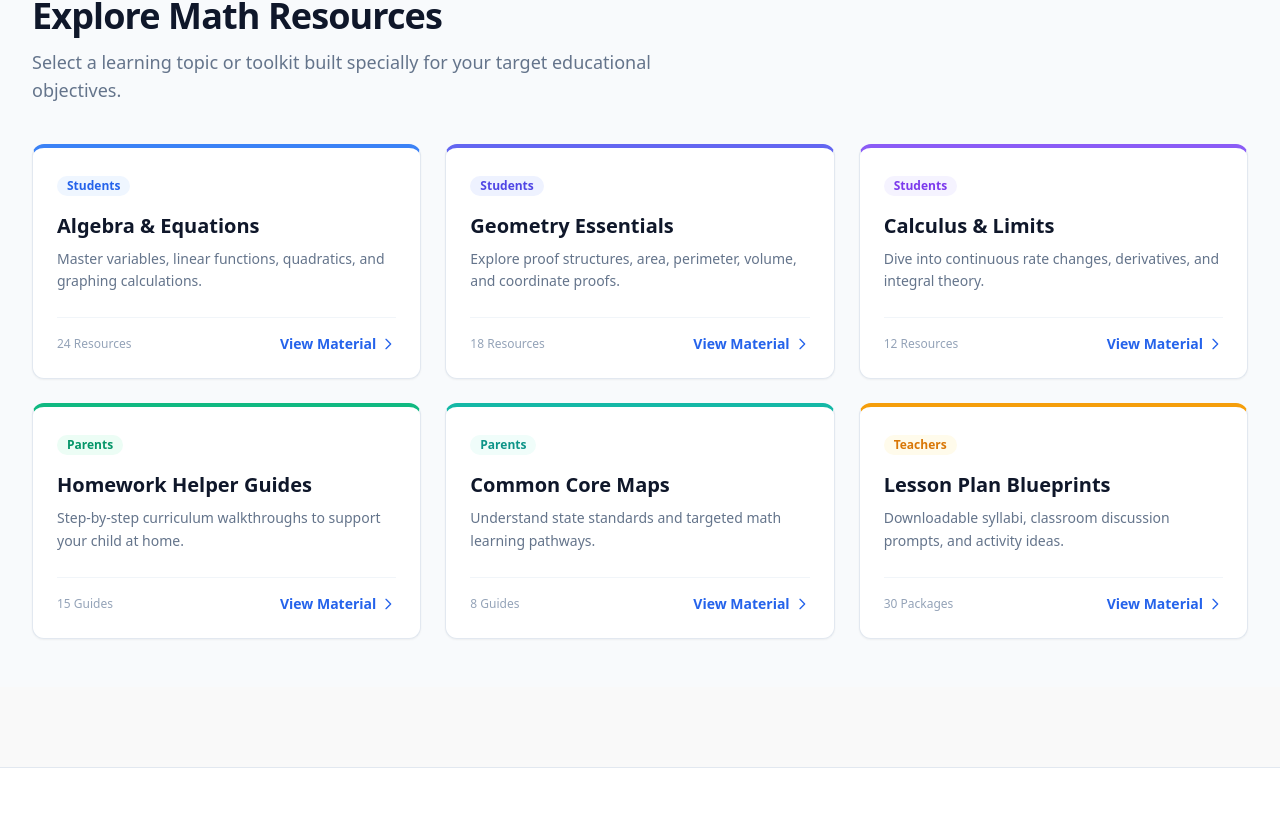
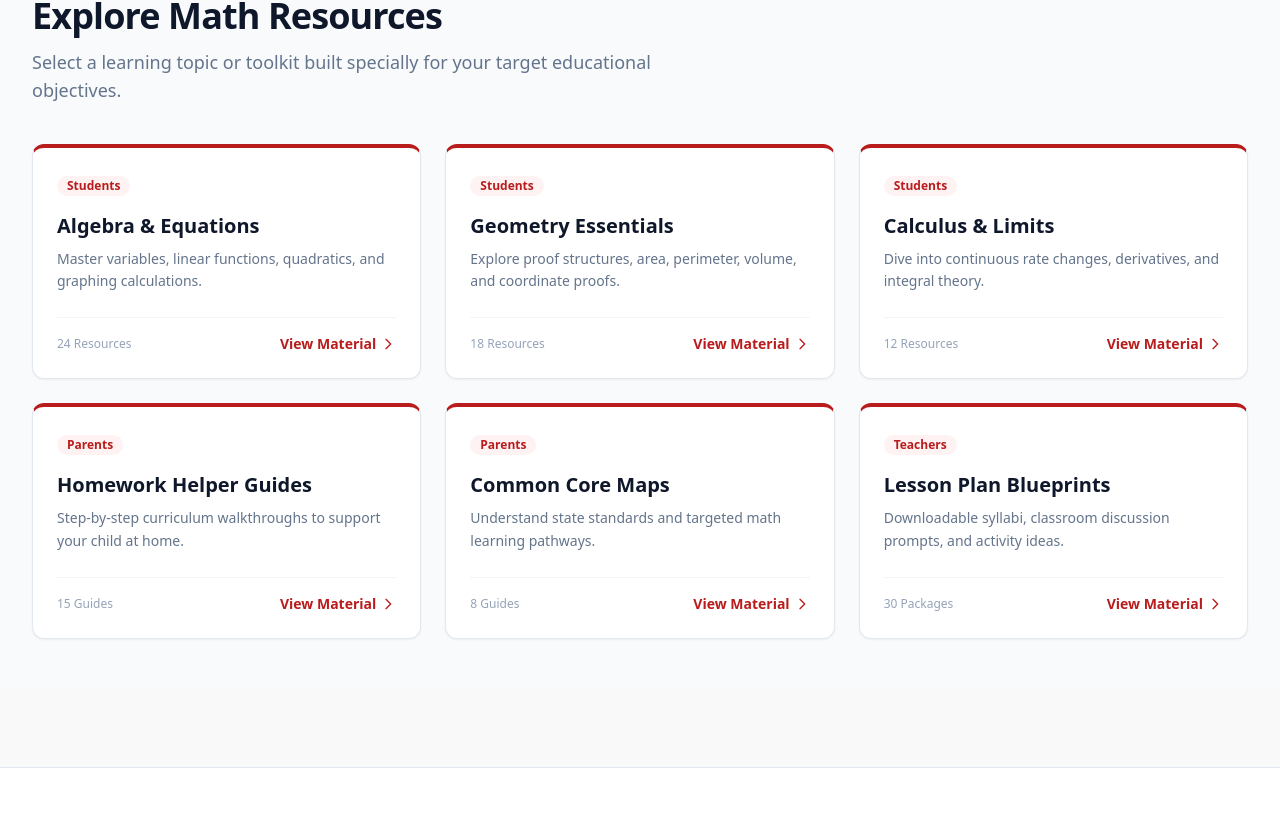
Before and after one commit to kaidecoder/didactic-umbrella, a React (Vite) app in the folder prenticemath-frontend/: page / in a window 1280 px wide. Shown: the part 1263-2080 px from the top of the page. Built offline with nearby package versions, Linux system fonts and the light colour scheme.

Commit message:
resolve dynamic string split bug to fix crimson rendering pipeline

```diff
--- a/prenticemath-frontend/src/components/Header.jsx
+++ b/prenticemath-frontend/src/components/Header.jsx
@@ -18,7 +18,7 @@ export default function Header() {
         <div className="flex justify-between h-16 items-center">
           {/* Logo / Project Name */}
           <div className="flex-shrink-0 flex items-center">
-            <span className="text-2xl font-black tracking-tight text-blue-600">
+            <span className="text-2xl font-black tracking-tight text-red-700">
               prentice<span className="text-slate-800">math</span>
             </span>
           </div>
--- a/prenticemath-frontend/src/components/TopicGrid.jsx
+++ b/prenticemath-frontend/src/components/TopicGrid.jsx
@@ -6,7 +6,10 @@ export default function TopicGrid() {
         "Master variables, linear functions, quadratics, and graphing calculations.",
       audience: "Students",
       resourceCount: "24 Resources",
-      color: "border-t-blue-500 text-blue-600 bg-blue-50",
+      // We pass the full, complete strings separately so Tailwind can read them safely
+      borderClass: "border-t-red-700",
+      textClass: "text-red-700",
+      bgClass: "bg-red-50",
     },
     {
       title: "Geometry Essentials",
@@ -14,7 +17,9 @@ export default function TopicGrid() {
         "Explore proof structures, area, perimeter, volume, and coordinate proofs.",
       audience: "Students",
       resourceCount: "18 Resources",
-      color: "border-t-indigo-500 text-indigo-600 bg-indigo-50",
+      borderClass: "border-t-red-700",
+      textClass: "text-red-700",
+      bgClass: "bg-red-50",
     },
     {
       title: "Calculus & Limits",
@@ -22,7 +27,9 @@ export default function TopicGrid() {
         "Dive into continuous rate changes, derivatives, and integral theory.",
       audience: "Students",
       resourceCount: "12 Resources",
-      color: "border-t-violet-500 text-violet-600 bg-violet-50",
+      borderClass: "border-t-red-700",
+      textClass: "text-red-700",
+      bgClass: "bg-red-50",
     },
     {
       title: "Homework Helper Guides",
@@ -30,7 +37,9 @@ export default function TopicGrid() {
         "Step-by-step curriculum walkthroughs to support your child at home.",
       audience: "Parents",
       resourceCount: "15 Guides",
-      color: "border-t-emerald-500 text-emerald-600 bg-emerald-50",
+      borderClass: "border-t-red-700",
+      textClass: "text-red-700",
+      bgClass: "bg-red-50",
     },
     {
       title: "Common Core Maps",
@@ -38,7 +47,9 @@ export default function TopicGrid() {
         "Understand state standards and targeted math learning pathways.",
       audience: "Parents",
       resourceCount: "8 Guides",
-      color: "border-t-teal-500 text-teal-600 bg-teal-50",
+      borderClass: "border-t-red-700",
+      textClass: "text-red-700",
+      bgClass: "bg-red-50",
     },
     {
       title: "Lesson Plan Blueprints",
@@ -46,14 +57,15 @@ export default function TopicGrid() {
         "Downloadable syllabi, classroom discussion prompts, and activity ideas.",
       audience: "Teachers",
       resourceCount: "30 Packages",
-      color: "border-t-amber-500 text-amber-600 bg-amber-50",
+      borderClass: "border-t-red-700",
+      textClass: "text-red-700",
+      bgClass: "bg-red-50",
     },
   ]
 
   return (
     <section className="py-12 bg-slate-50">
       <div className="max-w-7xl mx-auto px-4 sm:px-6 lg:px-8">
-        {/* Section Heading */}
         <div className="mb-10 text-center md:text-left">
           <h2 className="text-3xl font-extrabold tracking-tight text-slate-900 sm:text-4xl">
             Explore Math Resources
@@ -64,40 +76,38 @@ export default function TopicGrid() {
           </p>
         </div>
 
-        {/* Responsive Grid Layout */}
         <div className="grid grid-cols-1 sm:grid-cols-2 lg:grid-cols-3 gap-6">
           {topics.map((topic, index) => (
             <div
               key={index}
-              className={`bg-white rounded-xl shadow-sm border border-slate-200 border-t-4 ${topic.color.split(" ")[0]} p-6 flex flex-col justify-between hover:shadow-md hover:-translate-y-0.5 transition-all duration-200`}
+              // Render the unbroken classes straight onto the container elements
+              className={`bg-white rounded-xl shadow-sm border border-slate-200 border-t-4 ${topic.borderClass} p-6 flex flex-col justify-between hover:shadow-md hover:-translate-y-0.5 transition-all duration-200`}
             >
               <div>
-                {/* Badge Tag */}
+                {/* Badge Tag - Dynamically applying clean text and background styles */}
                 <span
-                  className={`inline-flex items-center px-2.5 py-0.5 rounded-full text-xs font-semibold ${topic.color.split(" ").slice(1).join(" ")}`}
+                  className={`inline-flex items-center px-2.5 py-0.5 rounded-full text-xs font-semibold ${topic.textClass} ${topic.bgClass}`}
                 >
                   {topic.audience}
                 </span>
 
-                {/* Title */}
-                <h3 className="mt-4 text-xl font-bold text-slate-900 group-hover:text-blue-600">
+                <h3 className="mt-4 text-xl font-bold text-slate-900">
                   {topic.title}
                 </h3>
 
-                {/* Description */}
                 <p className="mt-2 text-sm text-slate-500 leading-relaxed">
                   {topic.description}
                 </p>
               </div>
 
-              {/* Card Footer Link and Meta Info */}
               <div className="mt-6 pt-4 border-t border-slate-100 flex items-center justify-between">
                 <span className="text-xs font-medium text-slate-400">
                   {topic.resourceCount}
                 </span>
+                {/* Dynamically styling the inline text hyperlink to matching colors */}
                 <a
                   href="#"
-                  className="inline-flex items-center text-sm font-semibold text-blue-600 hover:text-blue-700 transition-colors"
+                  className={`inline-flex items-center text-sm font-semibold ${topic.textClass} hover:opacity-80 transition-opacity`}
                 >
                   View Material
                   <svg
```
